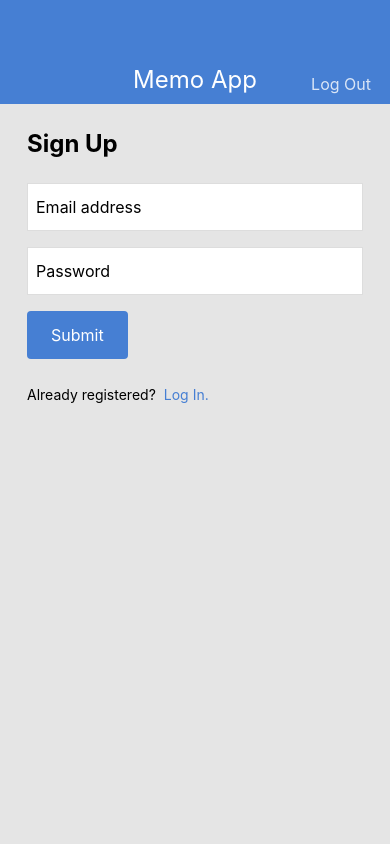
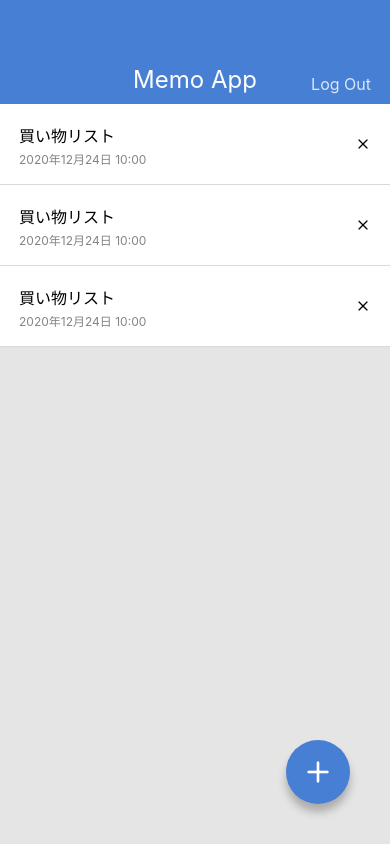
Before and after one commit to Fujiwara0805/MemoApp, a React Native app: screen / in a window 390 px wide. Built offline with nearby package versions, Linux system fonts and the light colour scheme.

Commit message:
Make components touchable

```diff
--- a/App.jsx
+++ b/App.jsx
@@ -1,13 +1,13 @@
 import { React } from 'react';
 // import MemoDetailScreen from './src/screens/MemoDetailScreen';
-// import MemoListScreen from './src/screens/MemoListScreen';
+import MemoListScreen from './src/screens/MemoListScreen';
 // import MemoEditScreen from './src/screens/MemoEditScreen';
 // import MemoCreateScreen from './src/screens/MemoCreateScreen';
 // import LogInScreen from './src/screens/LogInScreen';
-import SignUpScreen from './src/screens/SignUpScreen';
+// import SignUpScreen from './src/screens/SignUpScreen';
 
 export default function App() {
   return (
-    <SignUpScreen />
+    <MemoListScreen />
   );
 }
--- a/src/components/Button.jsx
+++ b/src/components/Button.jsx
@@ -1,18 +1,23 @@
-import { string } from 'prop-types';
+import { string, func } from 'prop-types';
 import React from 'react';
-import { View, Text, StyleSheet } from 'react-native';
+import { TouchableOpacity, Text, StyleSheet } from 'react-native';
 
 export default function Button(props) {
-  const { label } = props;
+  const { label, onPress } = props;
   return (
-    <View style={styles.buttonContainer}>
+    <TouchableOpacity style={styles.buttonContainer} onPress={onPress}>
       <Text style={styles.buttonLabel}>{label}</Text>
-    </View>
+    </TouchableOpacity>
   );
 }
 
 Button.propTypes = {
   label: string.isRequired,
+  onPress: func,
+};
+
+Button.defaultProps = {
+  onPress: null,
 };
 
 const styles = StyleSheet.create({
--- a/src/components/CircleButton.jsx
+++ b/src/components/CircleButton.jsx
@@ -1,24 +1,26 @@
 import { React } from 'react';
-import { View, StyleSheet } from 'react-native';
-import { string, shape } from 'prop-types';
+import { StyleSheet, TouchableOpacity } from 'react-native';
+import { string, shape, func } from 'prop-types';
 import { Feather } from '@expo/vector-icons';
 
 export default function CircleButton(props) {
-  const { style, name } = props;
+  const { style, name, onPress } = props;
   return (
-    <View style={[styles.circleButton, style]}>
+    <TouchableOpacity style={[styles.circleButton, style]} onPress={onPress}>
       <Feather name={name} size={32} color="white" />
-    </View>
+    </TouchableOpacity>
   );
 }
 
 CircleButton.propTypes = {
   style: shape(),
   name: string.isRequired,
+  onPress: func,
 };
 
 CircleButton.defaultProps = {
   style: null,
+  onPress: null,
 };
 
 const styles = StyleSheet.create({
--- a/src/components/MemoList.jsx
+++ b/src/components/MemoList.jsx
@@ -1,6 +1,8 @@
 import { Feather } from '@expo/vector-icons';
 import { React } from 'react';
-import { View, Text, StyleSheet } from 'react-native';
+import {
+  View, Text, StyleSheet, TouchableOpacity,
+} from 'react-native';
 
 export default function MemoList() {
   return (
@@ -9,9 +11,9 @@
         <Text style={styles.memoListTitle}>買い物リスト</Text>
         <Text style={styles.memoListDate}>2020年12月24日 10:00</Text>
       </View>
-      <View>
+      <TouchableOpacity>
         <Feather name="x" size={16} color="B0B0B0" />
-      </View>
+      </TouchableOpacity>
     </View>
   );
 }
--- a/src/screens/LogInScreen.jsx
+++ b/src/screens/LogInScreen.jsx
@@ -1,6 +1,6 @@
 import React from 'react';
 import {
-  View, Text, StyleSheet, TextInput,
+  View, Text, StyleSheet, TextInput, TouchableOpacity,
 } from 'react-native';
 
 import AppBar from '../components/AppBar';
@@ -17,7 +17,9 @@
         <Button label="Submit" />
         <View style={styles.footer}>
           <Text style={styles.footerText}>Not registered?</Text>
-          <Text style={styles.footerLink}>Sign up here!</Text>
+          <TouchableOpacity>
+            <Text style={styles.footerLink}>Sign up here!</Text>
+          </TouchableOpacity>
         </View>
       </View>
     </View>
--- a/src/screens/MemoEditScreen.jsx
+++ b/src/screens/MemoEditScreen.jsx
@@ -1,6 +1,6 @@
 import React from 'react';
 import {
-  View, StyleSheet, TextInput,
+  View, StyleSheet, TextInput, Alert,
 } from 'react-native';
 
 import AppBar from '../components/AppBar';
@@ -14,7 +14,7 @@
       <View style={styles.inputContainer}>
         <TextInput value="買い物リスト" multiline style={styles.input} />
       </View>
-      <CircleButton name="check" />
+      <CircleButton name="check" onPress={() => { Alert.alert('world'); }} />
     </KeyboardSafeView>
   );
 }
--- a/src/screens/SignUpScreen.jsx
+++ b/src/screens/SignUpScreen.jsx
@@ -1,6 +1,6 @@
 import React from 'react';
 import {
-  View, Text, StyleSheet, TextInput,
+  View, Text, StyleSheet, TextInput, TouchableOpacity,
 } from 'react-native';
 
 import AppBar from '../components/AppBar';
@@ -17,7 +17,9 @@
         <Button label="Submit" />
         <View style={styles.footer}>
           <Text style={styles.footerText}>Already registered?</Text>
-          <Text style={styles.footerLink}>Log In. </Text>
+          <TouchableOpacity>
+            <Text style={styles.footerLink}>Log In. </Text>
+          </TouchableOpacity>
         </View>
       </View>
     </View>
```
